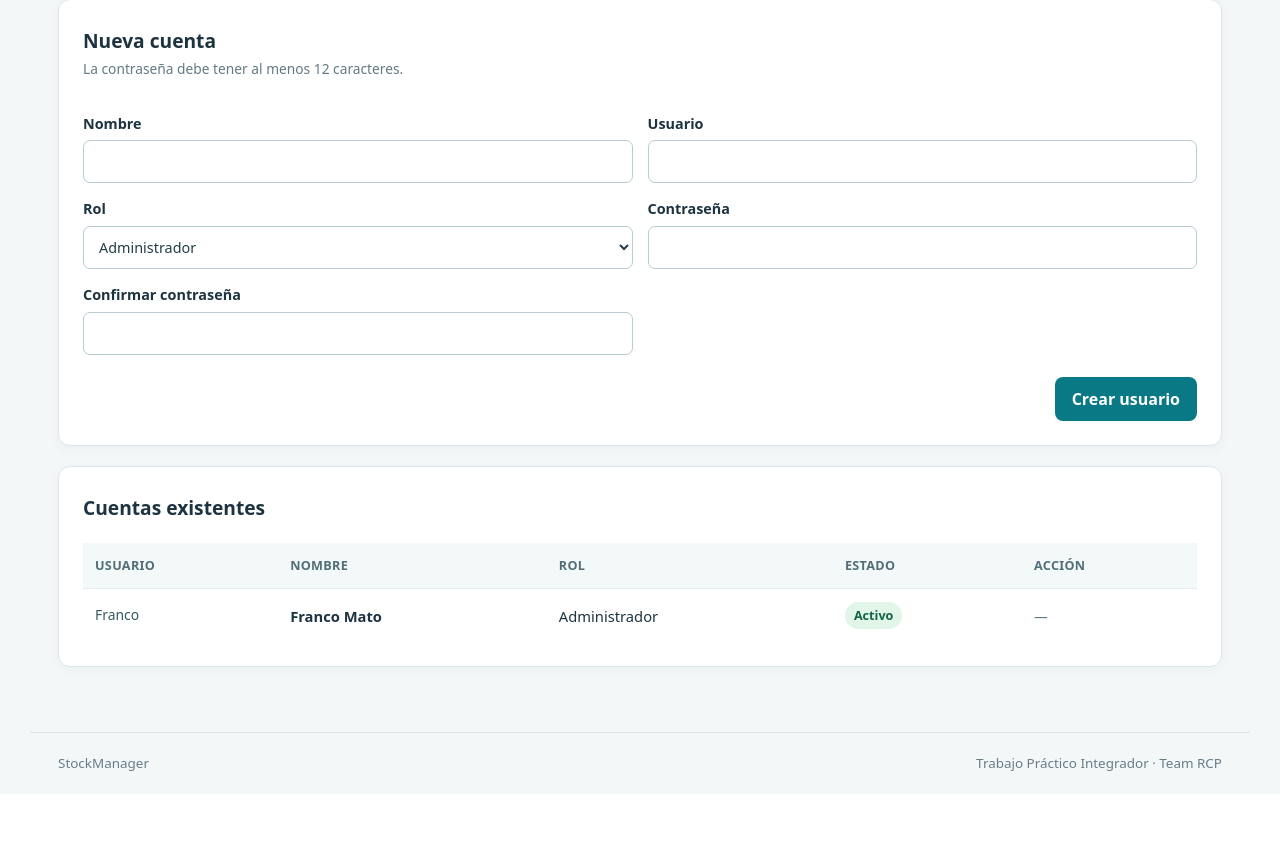
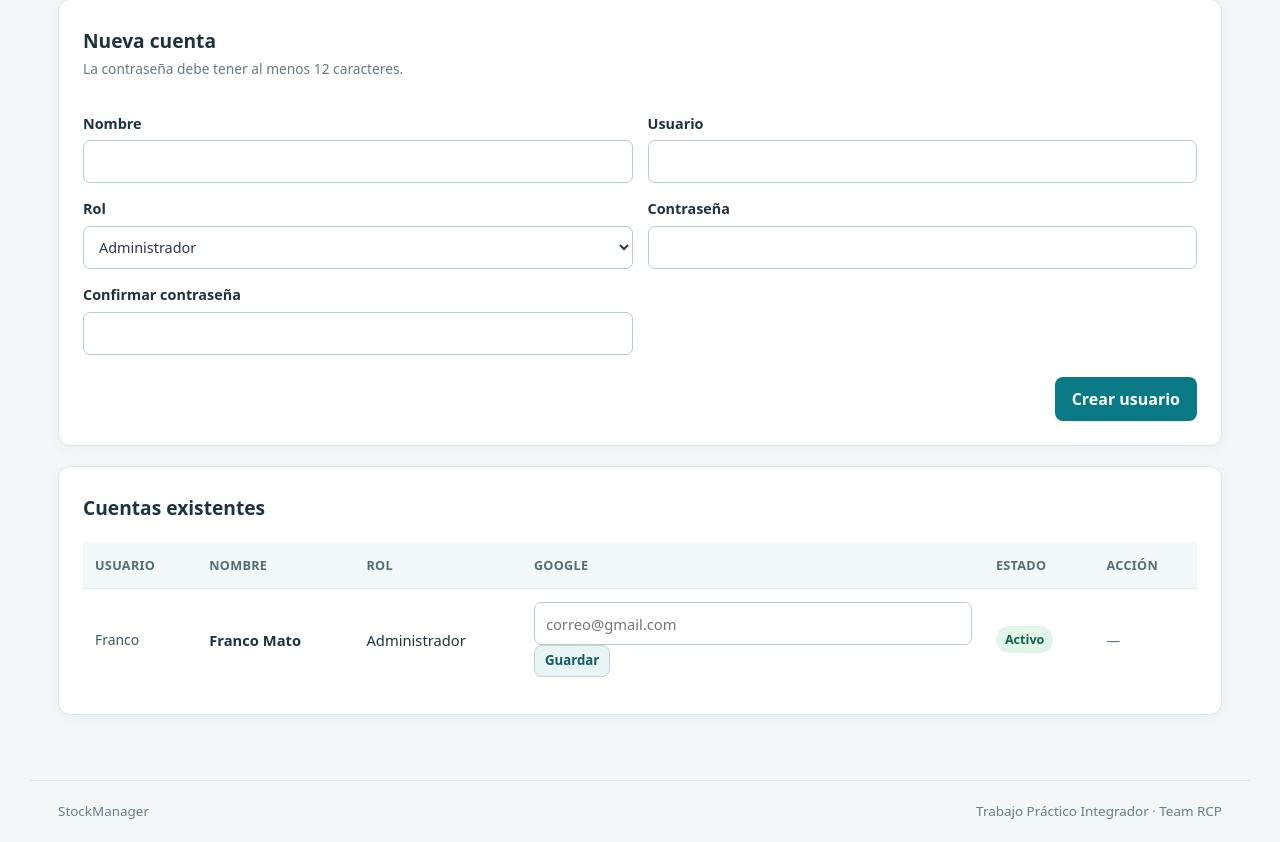
Before and after one commit to Franco28/tp-integrador-stockmanager-belgorodsky-mato-solis-, a Flask app: page /usuarios/ in a window 1280 px wide. Shown: the part 229-1071 px from the top of the page. Before the commit the page ends 1000 px from the top, so only its background shows below. Run offline with Flask 3, Linux system fonts and the light colour scheme; a user stored in the database is signed in.

Commit message:
feat(usuarios): vincular cuentas Google y mantener los permisos [HU16]
Se agregan correo y sub de Google a usuarios, migración SQLite y asociación de cuentas desde la pantalla de administración.

```diff
--- a/app/templates/usuarios/lista.html
+++ b/app/templates/usuarios/lista.html
@@ -43,6 +43,7 @@
         <th>Usuario</th>
         <th>Nombre</th>
         <th>Rol</th>
+        <th>Google</th>
         <th>Estado</th>
         <th>Acción</th>
       </tr>
@@ -53,6 +54,14 @@
         <td class="cell-code">{{ u.usuario }}</td>
         <td class="cell-primary">{{ u.nombre }}</td>
         <td>{{ u.rol.nombre|capitalize }}</td>
+        <td>
+          <form method="post" action="{{ url_for('usuarios.vincular_google', usuario_id=u.id) }}" class="google-link-form">
+            <input type="hidden" name="csrf_token" value="{{ csrf_token() }}">
+            <input type="email" name="correo_google" value="{{ u.correo_google or '' }}"
+                   placeholder="correo@gmail.com" maxlength="254" aria-label="Correo Google de {{ u.usuario }}">
+            <button class="button button--secondary button--small" type="submit">Guardar</button>
+          </form>
+        </td>
         <td><span class="status-badge {{ 'status-badge--active' if u.activo else 'status-badge--inactive' }}">{{
             'Activo' if u.activo else 'Inactivo' }}</span></td>
         <td>
@@ -66,7 +75,7 @@
       </tr>
       {% else %}
       <tr>
-        <td colspan="5">
+        <td colspan="6">
           <div class="empty-state">
             <p>No hay cuentas para mostrar.</p>
           </div>
--- a/app/usuarios/routes.py
+++ b/app/usuarios/routes.py
@@ -1,5 +1,6 @@
-"""Alta, consulta y baja de cuentas."""
+"""Alta, consulta y baja de cuentas, además de la vinculación con Google."""
 from flask import Blueprint, abort, flash, g, redirect, render_template, request, url_for
+import re
 from sqlalchemy import select
 from sqlalchemy.exc import IntegrityError
 
@@ -10,6 +11,14 @@ from ..security import administrador_requerido
 from ..validaciones import USUARIO, entero, requerido
 
 bp = Blueprint("usuarios", __name__)
+
+
+def _correo_google(valor):
+    correo = (valor or "").strip().lower()
+    if correo and (len(correo) > 254 or not re.fullmatch(r"[^\s@]+@[^\s@]+\.[^\s@]+", correo)):
+        raise ValueError("Ingresá un correo de Google válido")
+    return correo or None
+
 
 
 @bp.get("/")
@@ -61,3 +70,25 @@ def desactivar(usuario_id):
     db.session.commit()
     flash("Cuenta desactivada (historial preservado)", "ok")
     return redirect(url_for("usuarios.listar"))
+
+
+@bp.post("/<int:usuario_id>/google")
+@administrador_requerido
+def vincular_google(usuario_id):
+    usuario = db.session.get(Usuario, usuario_id)
+    if usuario is None:
+        abort(404)
+    try:
+        correo = _correo_google(request.form.get("correo_google"))
+        if correo != usuario.correo_google:
+            usuario.correo_google = correo
+            usuario.google_sub = None
+        db.session.commit()
+        flash("Cuenta de Google actualizada", "ok")
+    except ValueError as exc:
+        db.session.rollback()
+        flash(str(exc), "error")
+    except IntegrityError:
+        db.session.rollback()
+        flash("Ese correo ya está vinculado a otro usuario", "error")
+    return redirect(url_for("usuarios.listar"))
--- a/database/schema.sql
+++ b/database/schema.sql
@@ -16,12 +16,18 @@ CREATE TABLE IF NOT EXISTS usuarios (
     usuario TEXT NOT NULL COLLATE NOCASE UNIQUE
         CHECK (length(trim(usuario)) BETWEEN 3 AND 32),
     password_hash TEXT NOT NULL CHECK (length(password_hash) >= 40),
+    correo_google TEXT COLLATE NOCASE,
+    google_sub TEXT,
     rol_id INTEGER NOT NULL REFERENCES roles(id) ON DELETE RESTRICT,
     activo INTEGER NOT NULL DEFAULT 1 CHECK (activo IN (0, 1)),
     creado_en TEXT NOT NULL DEFAULT (strftime('%Y-%m-%dT%H:%M:%fZ', 'now'))
 ) STRICT;
 
 CREATE INDEX IF NOT EXISTS idx_usuarios_rol ON usuarios(rol_id);
+CREATE UNIQUE INDEX IF NOT EXISTS idx_usuarios_correo_google
+    ON usuarios(correo_google) WHERE correo_google IS NOT NULL;
+CREATE UNIQUE INDEX IF NOT EXISTS idx_usuarios_google_sub
+    ON usuarios(google_sub) WHERE google_sub IS NOT NULL;
 
 CREATE TABLE IF NOT EXISTS categorias (
     id INTEGER PRIMARY KEY,
```
Also changed, not shown: scripts/inicializar_db.py (+10 -0 lines).
